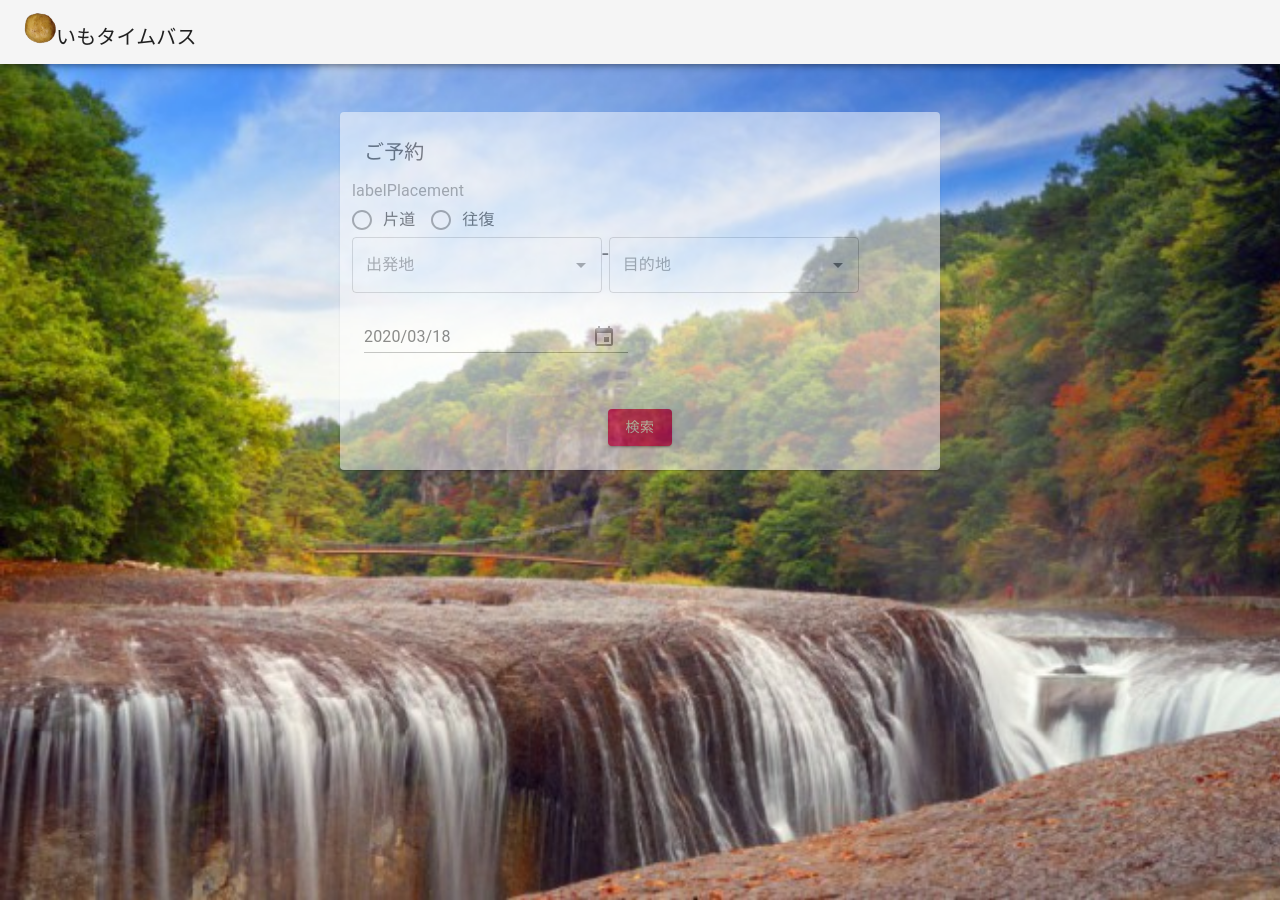
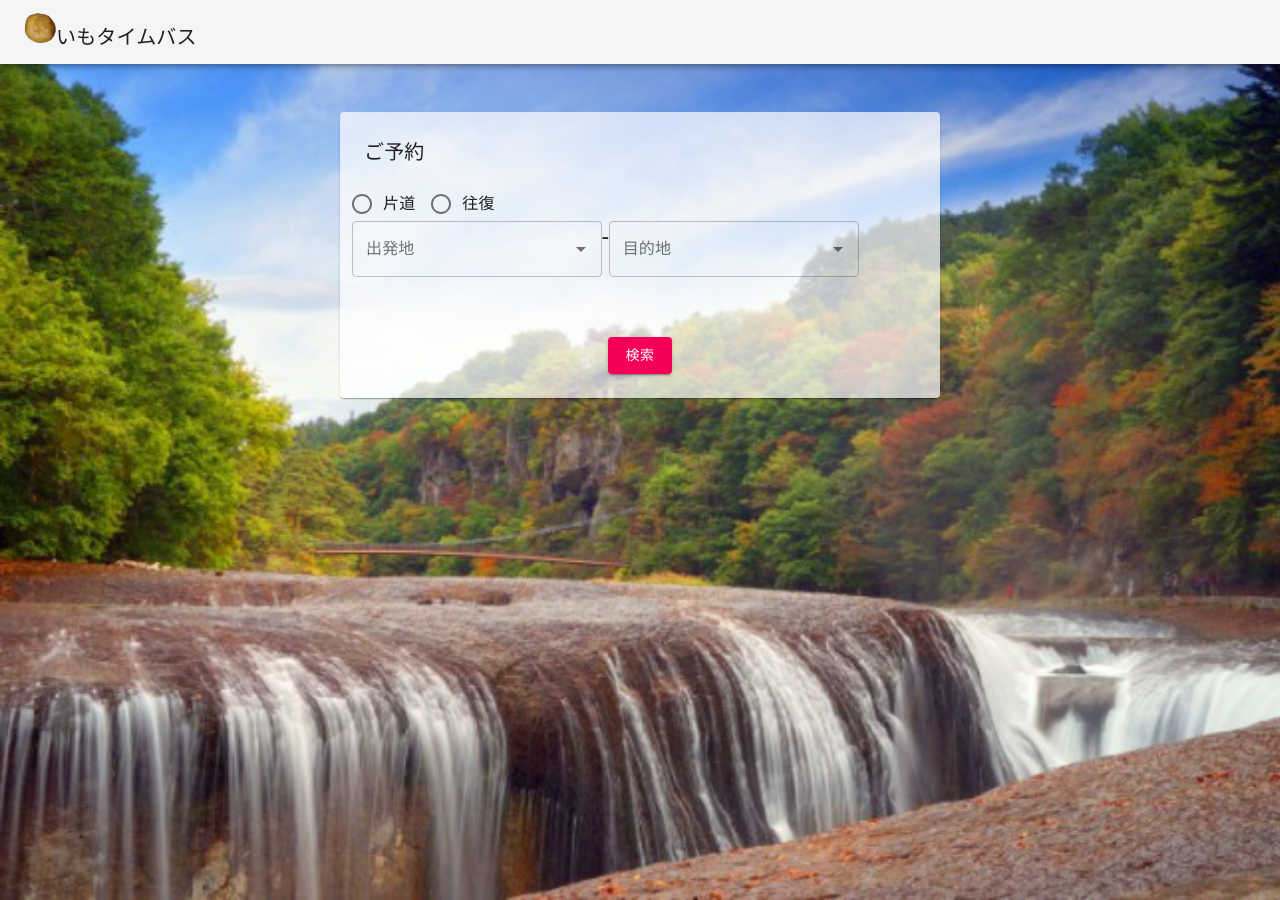
Before and after one commit to whitepotato/bus-project-proto, a React (Create React App) app in the folder bus-project-proto/: page / in a window 1280 px wide. Built offline with nearby package versions, Linux system fonts and the light colour scheme.

Commit message:
support for IE

```diff
--- a/bus-project-proto/src/view/order/Order.tsx
+++ b/bus-project-proto/src/view/order/Order.tsx
@@ -1,16 +1,10 @@
 import React, { useState } from "react";
 import Typography from "@material-ui/core/Typography";
-import List from "@material-ui/core/List";
-import ListItem from "@material-ui/core/ListItem";
-import ListItemText from "@material-ui/core/ListItemText";
 import Grid from "@material-ui/core/Grid";
 import {
-  Theme,
   makeStyles,
-  createStyles,
   TextField,
   FormControlLabel,
-  Checkbox,
   CssBaseline,
   AppBar,
   Toolbar,
@@ -22,14 +16,10 @@ import {
   Button
 } from "@material-ui/core";
 import Autocomplete from "@material-ui/lab/Autocomplete";
-import {
-  KeyboardDatePicker,
-  MuiPickersUtilsProvider
-} from "@material-ui/pickers";
+
 import DateFnsUtils from "@date-io/date-fns";
 import TitlePotato from "../checkout/title_potato_s.png";
 import foo from "./m.jpg";
-import classNames from "classnames";
 
 enum WayType {
   ONE_WAY,
@@ -72,13 +62,13 @@ const useStyles = makeStyles(theme => ({
     marginLeft: theme.spacing(2),
     marginRight: theme.spacing(2),
     [theme.breakpoints.up(600 + theme.spacing(2) * 2)]: {
-      opacity: 0.5,
       width: 600,
       marginLeft: "auto",
       marginRight: "auto"
     }
   },
   paper: {
+    background: `rgba(255, 255, 255, 0.7)`,
     marginTop: theme.spacing(3),
     marginBottom: theme.spacing(3),
     padding: theme.spacing(2),
@@ -153,7 +143,6 @@ export default function Order() {
             <br />
             <Grid container spacing = {3}>
             <FormControl component="fieldset">
-              <FormLabel component="legend">labelPlacement</FormLabel>
               <RadioGroup
                 aria-label="position"
                 name="position"
@@ -211,18 +200,8 @@ export default function Order() {
               />
 
               <Grid item xs={12} sm={6}>
-                <MuiPickersUtilsProvider utils={DateFnsUtils}>
-                  <KeyboardDatePicker
-                    value={selectedDate}
-                    margin="normal"
-                    id="date-picker-dialog"
-                    format="yyyy/MM/dd"
-                    onChange={handleDateChange}
-                    KeyboardButtonProps={{
-                      "aria-label": "change date"
-                    }}
-                  />
-                </MuiPickersUtilsProvider>
+
+{/**ここにカレンダー　IE対策で一旦除去 */}
               </Grid>
 
               <Grid item xs={12} className = {classes.button} >
```
Also changed, not shown: bus-project-proto/package.json (+7 -2 lines), 2 other files (tests, documents, lock files or other folders).
